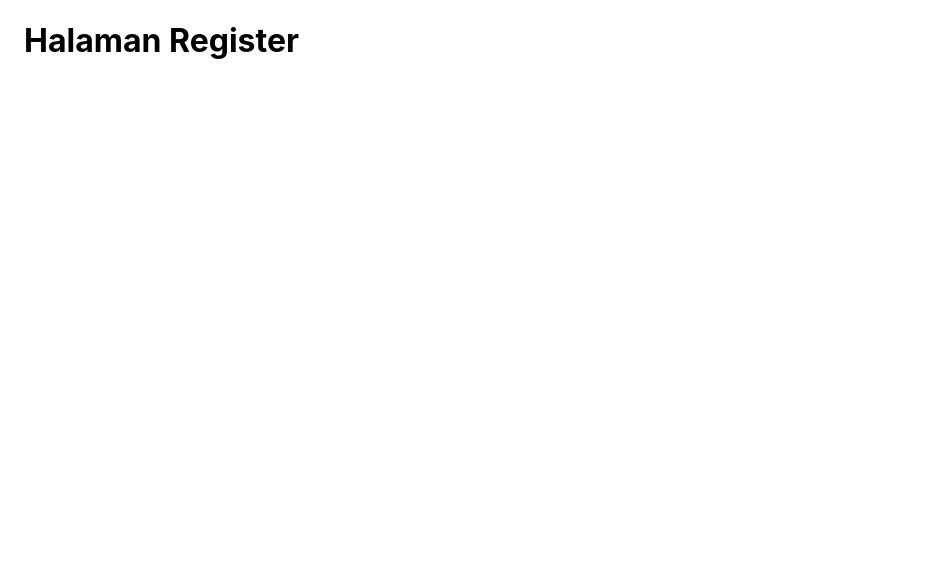
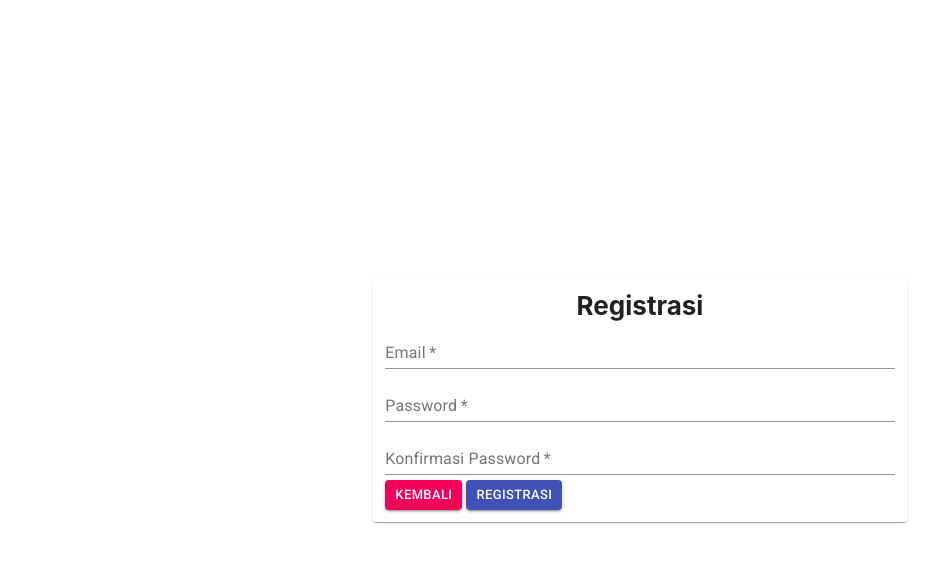
Before and after one commit to abdulhafizr/mern-stack, a React (Create React App) app: page /register in a window 1280 px wide. Shown: the top 562 px of the page, without its empty margins (0-945 px from the left). Built offline with nearby package versions, Linux system fonts and the light colour scheme.

Commit message:
make register page

```diff
--- a/public/index.html
+++ b/public/index.html
@@ -24,6 +24,9 @@
       work correctly both with client-side routing and a non-root public URL.
       Learn how to configure a non-root public URL by running `npm run build`.
     -->
+    <!-- font -->
+    <link rel="stylesheet" href="https://fonts.googleapis.com/css?family=Roboto:300,400,500,700&display=swap" />
+    <link rel="stylesheet" href="https://fonts.googleapis.com/icon?family=Material+Icons" />
     <title>React App</title>
   </head>
   <body>
--- a/src/index.css
+++ b/src/index.css
@@ -1,3 +1,7 @@
+* {
+  padding: 0;
+  margin: 0;
+}
 body {
   margin: 0;
   font-family: -apple-system, BlinkMacSystemFont, 'Segoe UI', 'Roboto', 'Oxygen',
--- a/src/pages/App/index.js
+++ b/src/pages/App/index.js
@@ -1,12 +1,11 @@
 import React from 'react'
-import {Container} from '@material-ui/core';
 import { Routes } from '../../config';
+import Register from '../Register';
 
 const App = () => {
   return (
-    <Container>
-      <Routes />
-    </Container>
+      // <Routes />
+      <Register />
   )
 }
 
--- a/src/pages/Register/index.jsx
+++ b/src/pages/Register/index.jsx
@@ -1,10 +1,54 @@
-import React from 'react';
+import { Button, Grid, Card, TextField, FormControl, makeStyles } from '@material-ui/core';
+import React, {Fragment} from 'react';
+
+const useStyles = makeStyles((theme) => ({
+    '& > *': {
+        margin: theme.spacing(1)
+    },
+    form_login: {
+        padding: 12,
+        minWidth: 345
+    },
+    mb: {
+        marginBottom: 5
+    }
+}))
 
 const Register = () => {
+    const classes = useStyles();
     return (
-        <div>
-            <h1>Halaman Register</h1>
-        </div>
+        <Fragment>
+            <Grid container
+                    spacing={0}
+                    direction="column"
+                    alignItems="center"
+                    justify="center"
+                    style={{ minHeight: '100vh' }}
+                >
+                <Grid item lg={5}>
+                    <Card>
+                        <div className={classes.form_login}>
+                            <h2 style={
+                                {textAlign: 'center', fontSize: 26}
+                            }>Registrasi</h2>
+                            <form className={classes.root} autoComplete="off">
+                                <FormControl fullWidth className={classes.mb}>
+                                    <TextField type="email" id="standard-basic" required={true} label="Email" />
+                                </FormControl>
+                                <FormControl fullWidth className={classes.mb}>
+                                    <TextField type="password" id="standard-basic" required={true} label="Password" />
+                                </FormControl>
+                                <FormControl fullWidth className={classes.mb}>
+                                    <TextField type="password" id="standard-basic" required={true} label="Konfirmasi Password" />
+                                </FormControl>
+                                <Button variant="contained" size="small" style={{marginRight: 4}} color="secondary">Kembali</Button>
+                                <Button variant="contained" size="small" color="primary">Registrasi</Button>
+                            </form>
+                        </div>
+                    </Card>
+                </Grid>
+            </Grid>
+       </Fragment>
     )
 }
 
```
Also changed, not shown: 1 other file (tests, documents, lock files or other folders).
